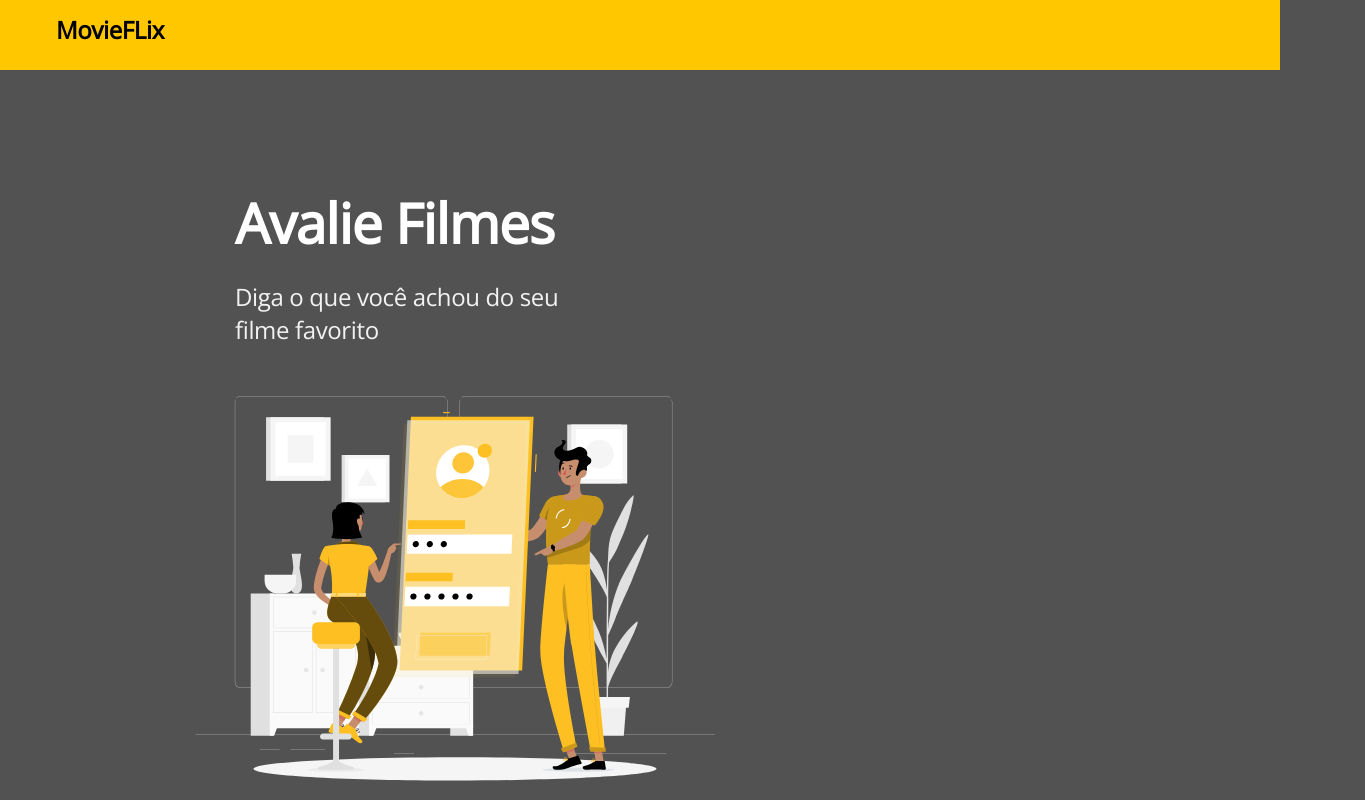
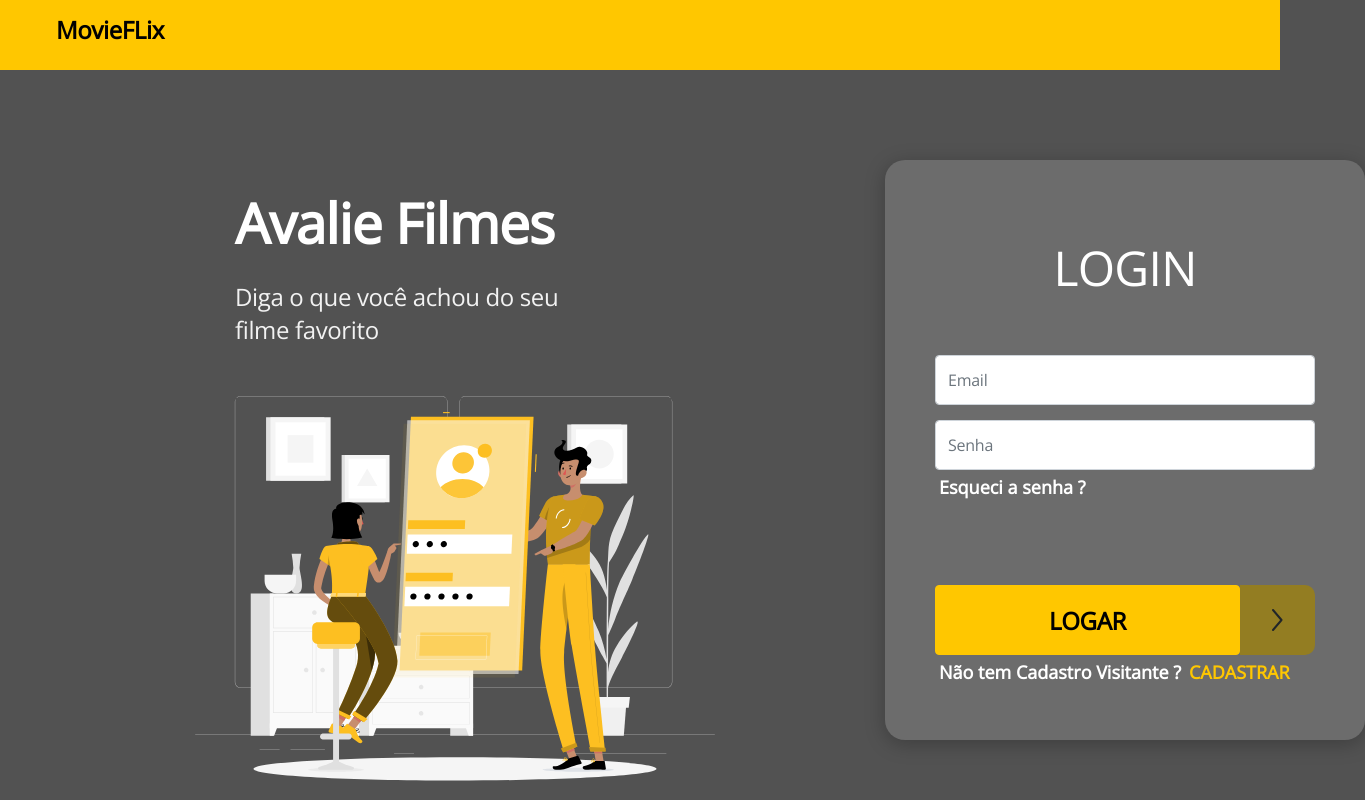
Before and after one commit to luisinho/movieflix, a React (Create React App) app in the folder frontend-web/: page /home/login in a window 1280 px wide. Shown: the top 800 px of the page, 1365 px wide, since content can reach past the window. Built offline with nearby package versions, Linux system fonts and the light colour scheme; no server answers.

Commit message:
changed home login.

```diff
--- a/frontend-web/src/pages/Home/index.tsx
+++ b/frontend-web/src/pages/Home/index.tsx
@@ -13,7 +13,8 @@
     }, []);
 
     return (
-        <div className="home-container d-flex flex-row">
+        <div className="home-container">
+            <div className="d-flex flex-row">
                 <div>
                     <h1 className="home-title">
                         Avalie Filmes
@@ -27,6 +28,7 @@
                 <div>
                     <Login />
                 </div>
+            </div>
 
         </div>
     );
```
Lines whose indentation alone changed are shown as unchanged.
